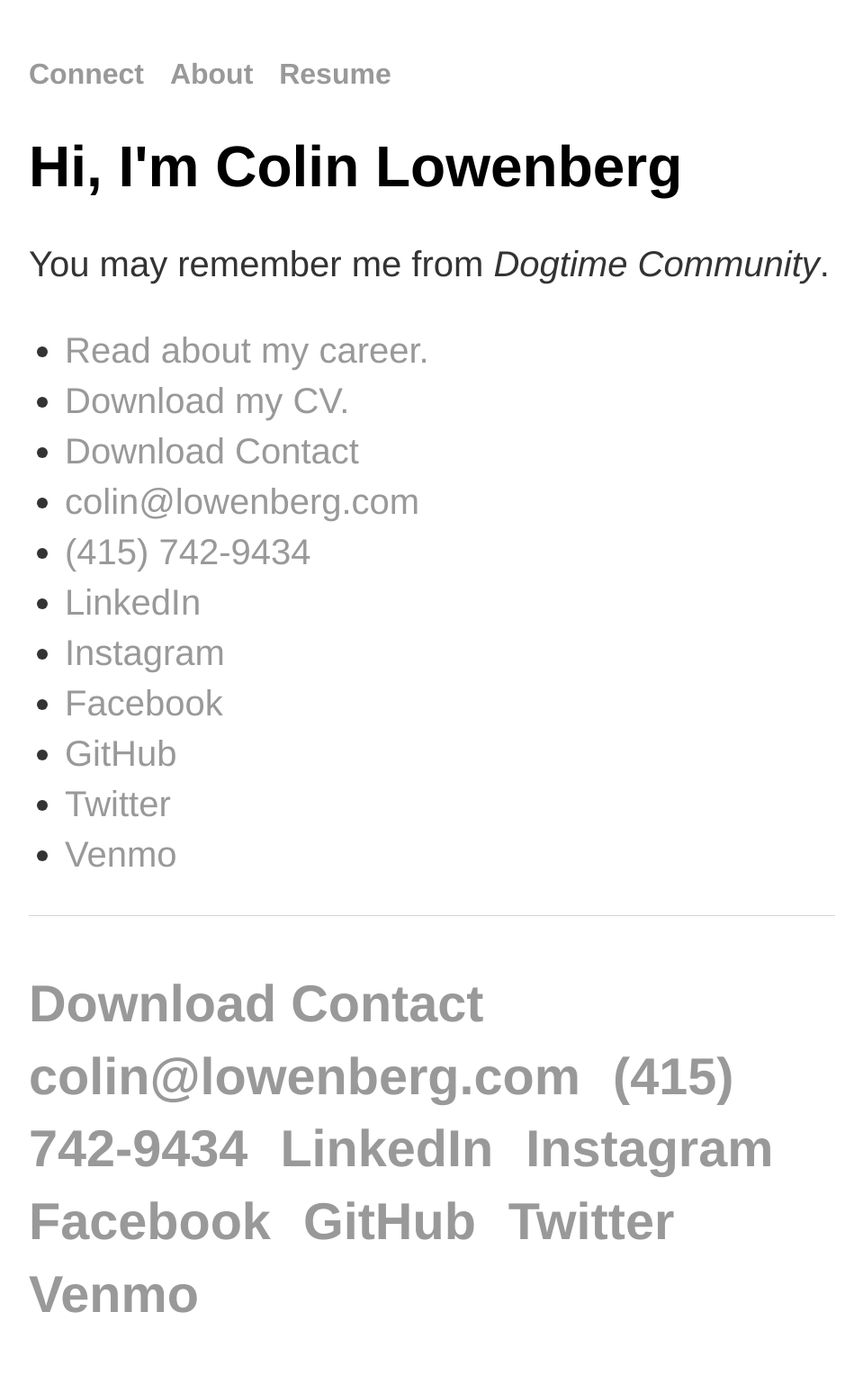
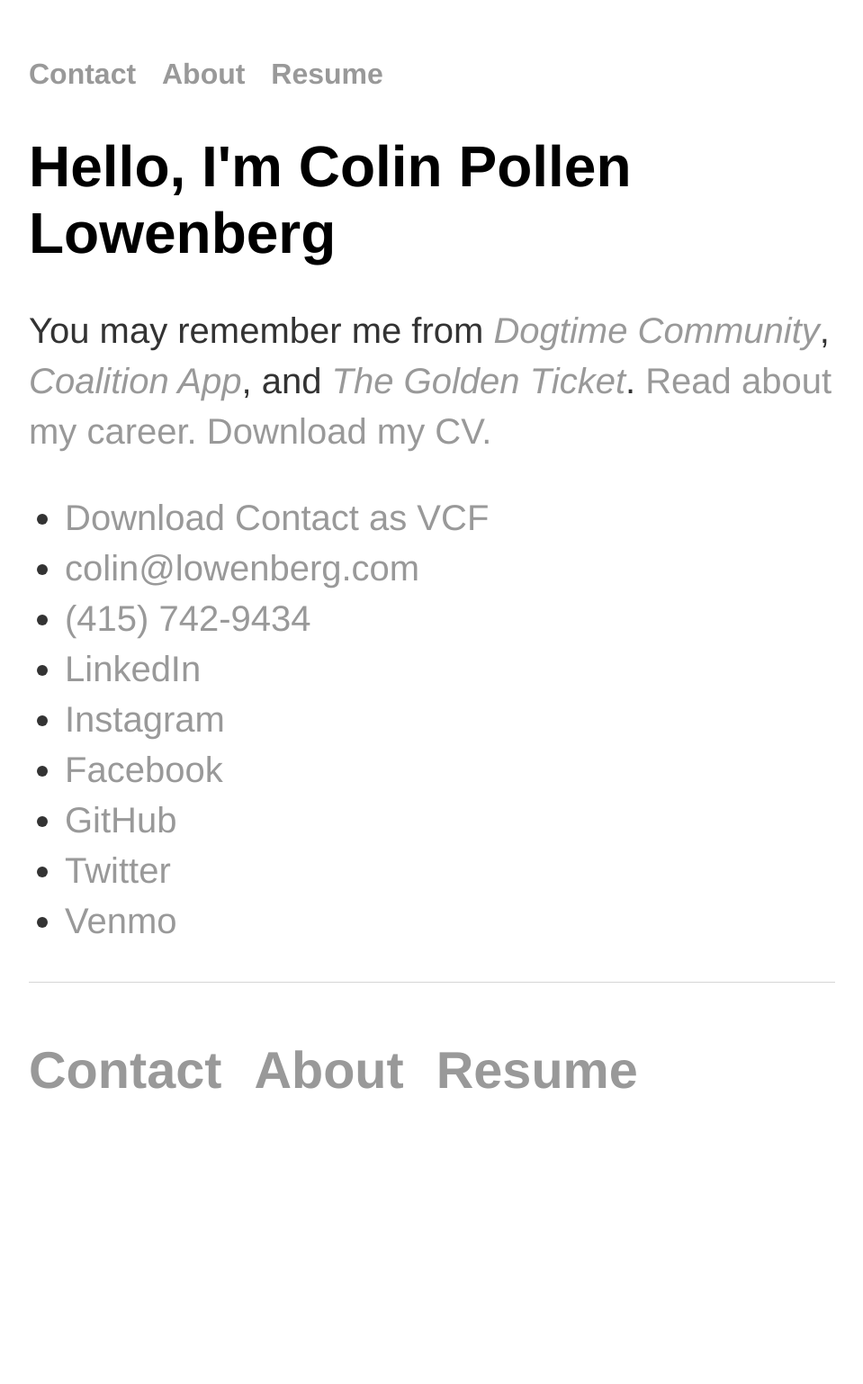
Before and after one commit to colinlowenberg/colinster.github.io, a Jekyll site: the page built from index.html, in a window 1280 px wide. Shown: the whole page at 90% size, without its empty margins (160-1119 px from the left). Built offline with Jekyll 4.4.1, drawn with Linux system fonts in a browser that asks for light colours; after the commit the page ends 1290 px from its top, so only the background shows below that.

Commit message:
colin pollen

```diff
--- a/_layouts/default.html
+++ b/_layouts/default.html
@@ -11,7 +11,7 @@
   <body>
     <nav>
 <ul>
-<li><a href="/">Connect</a></li>
+<li><a href="/">Contact</a></li>
 <li><a href="/about">About</a></li>
 <li><a href="/cv">Resume</a></li>
 </ul>
@@ -24,15 +24,9 @@
 
   <footer>
    <ul>
-    <li><a href="http://lowenberg.com/Colin Lowenberg.vcf">Download Contact</a></li>
-   <li><span class="obfuscate"><a href="mailto:colin@lowenberg.com">colin@lowenberg.com</a></span></li>
-   <li><a href="tel:+1-415-742-9434">(415) 742-9434</a></li>
-   <li><a href="https://www.linkedin.com/in/wifi/">LinkedIn</a></li>
-   <li><a href="http://instagram.com/colinpollen">Instagram</a></li>
-   <li><a href="https://www.facebook.com/colinster/">Facebook</a></li>
-   <li><a href="http://github.com/colinster">GitHub</a></li>
-   <li><a href="https://twitter.com/colo">Twitter</a></li>
-   <li><a href="https://venmo.com/code?user_id=1072628806713344936">Venmo</a></li>
+    <li><a href="/">Contact</a></li>
+    <li><a href="/about">About</a></li>
+    <li><a href="/cv">Resume</a></li>
    </ul>
   </footer>
   </body>
--- a/index.html
+++ b/index.html
@@ -4,12 +4,10 @@ title: Colin Lowenberg, WiFi Guy
 ---
 
 		<div class="blurb">
-			<h1>Hi, I'm Colin Lowenberg</h1>
-			<p>You may remember me from <em>Dogtime Community</em>.</p>
+			<h1>Hello, I'm Colin Pollen Lowenberg</h1>
+			<p>You may remember me from <em><a href ="https://www.crunchbase.com/organization/dogtime-community">Dogtime Community</a></em>, <em><a href="https://www.coalitionnetwork.org/">Coalition App</a></em>, and <em><a href="https://www.goldenticketsf.com/">The Golden Ticket</a></em>. <a href="/about">Read about my career.</a> <a href="/cv">Download my CV. </a></p>
 			<ul class="contacts">
-				<li><a href="/about">Read about my career.</a></li>
-				<li><a href="/cv">Download my CV.</a></li>
-				<li><a href="http://lowenberg.com/Colin Lowenberg.vcf">Download Contact</a></li>
+			<li><a href="http://lowenberg.com/Colin Lowenberg.vcf">Download Contact as VCF</a></li>
 			   <li><span class="obfuscate"><a href="mailto:colin@lowenberg.com">colin@lowenberg.com</a></span></li>
 			   <li><a href="tel:+1-415-742-9434">(415) 742-9434</a></li>
 			   <li><a href="https://www.linkedin.com/in/wifi/">LinkedIn</a></li>
```
